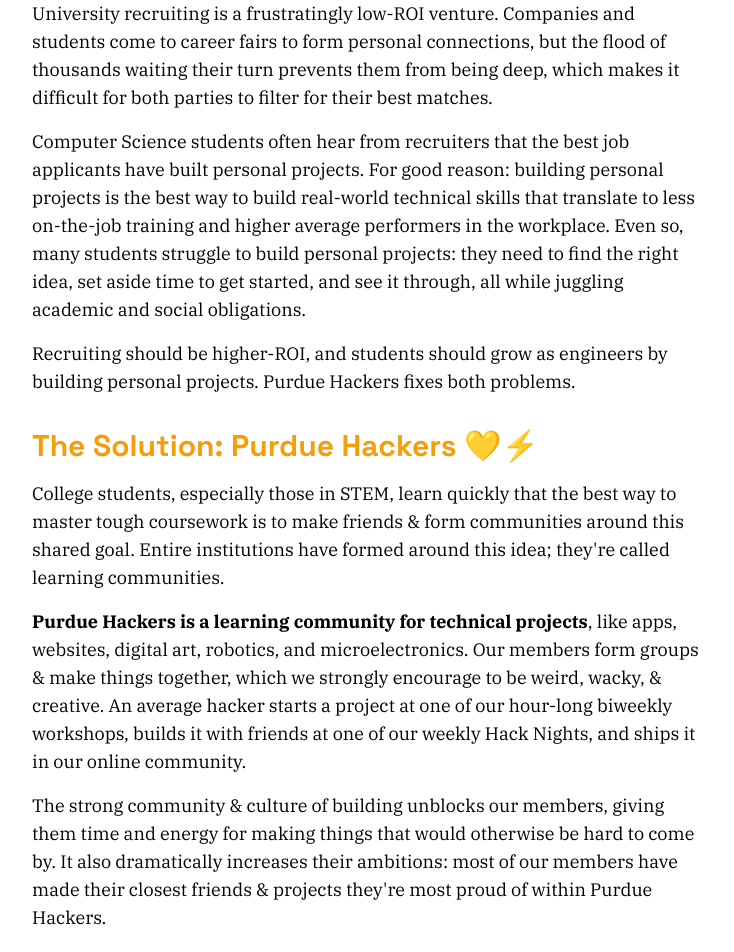
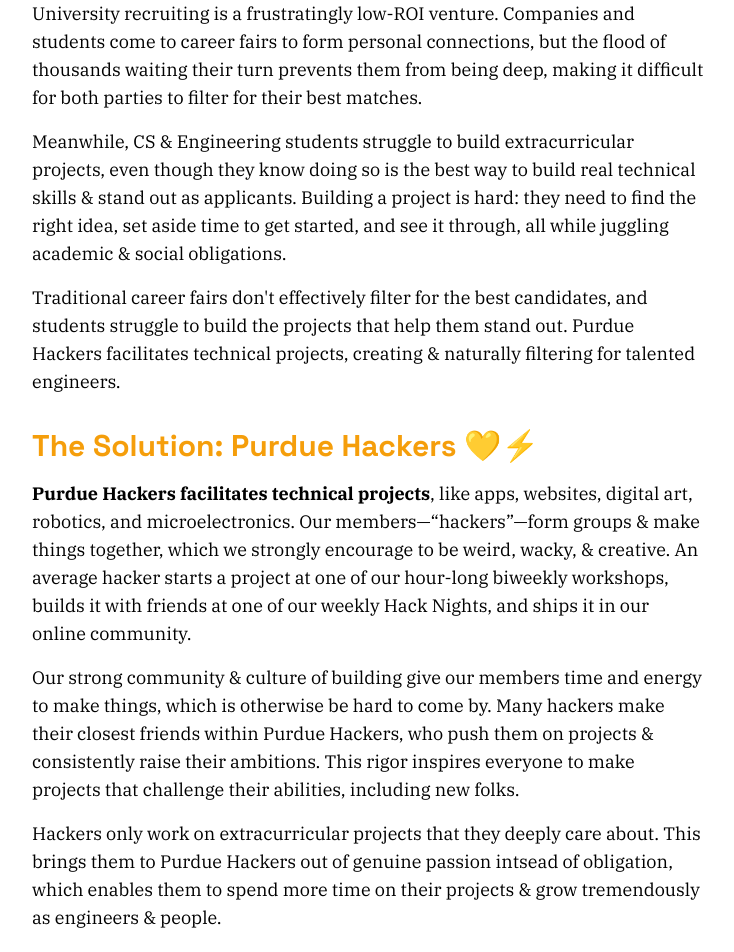
Before and after one commit to purduehackers/site, a Next.js app: page /sponsor in a window 1280 px wide. Shown: the part 420-1372 px from the top of the page, without its empty margins (272-1006 px from the left). Built offline with nearby package versions, Linux system fonts and the light colour scheme.

Commit message:
Update the beginning
not done yet

```diff
--- a/components/sponsor/sponsor.mdx
+++ b/components/sponsor/sponsor.mdx
@@ -6,19 +6,19 @@ Founded in 2013, Purdue Hackers is an organization of Purdue students who ship c
 
 # The Problem
 
-University recruiting is a frustratingly low-ROI venture. Companies and students come to career fairs to form personal connections, but the flood of thousands waiting their turn prevents them from being deep, which makes it difficult for both parties to filter for their best matches.
+University recruiting is a frustratingly low-ROI venture. Companies and students come to career fairs to form personal connections, but the flood of thousands waiting their turn prevents them from being deep, making it difficult for both parties to filter for their best matches.
 
-Computer Science students often hear from recruiters that the best job applicants have built personal projects. For good reason: building personal projects is the best way to build real-world technical skills that translate to less on-the-job training and higher average performers in the workplace. Even so, many students struggle to build personal projects: they need to find the right idea, set aside time to get started, and see it through, all while juggling academic and social obligations.
+Meanwhile, CS & Engineering students struggle to build extracurricular projects, even though they know doing so is the best way to build real technical skills & stand out as applicants. Building a project is hard: they need to find the right idea, set aside time to get started, and see it through, all while juggling academic & social obligations.
 
-Recruiting should be higher-ROI, and students should grow as engineers by building personal projects. Purdue Hackers fixes both problems.
+Traditional career fairs don't effectively filter for the best candidates, and students struggle to build the projects that help them stand out. Purdue Hackers facilitates technical projects, creating & naturally filtering for talented engineers.
 
 # The Solution: Purdue Hackers 💛⚡
 
-College students, especially those in STEM, learn quickly that the best way to master tough coursework is to make friends & form communities around this shared goal. Entire institutions have formed around this idea; they're called learning communities.
+**Purdue Hackers facilitates technical projects**, like apps, websites, digital art, robotics, and microelectronics. Our members—“hackers”—form groups & make things together, which we strongly encourage to be weird, wacky, & creative. An average hacker starts a project at one of our hour-long biweekly workshops, builds it with friends at one of our weekly Hack Nights, and ships it in our online community.
 
-**Purdue Hackers is a learning community for technical projects**, like apps, websites, digital art, robotics, and microelectronics. Our members form groups & make things together, which we strongly encourage to be weird, wacky, & creative. An average hacker starts a project at one of our hour-long biweekly workshops, builds it with friends at one of our weekly Hack Nights, and ships it in our online community.
+Our strong community & culture of building give our members time and energy to make things, which is otherwise be hard to come by. Many hackers make their closest friends within Purdue Hackers, who push them on projects & consistently raise their ambitions. This rigor inspires everyone to make projects that challenge their abilities, including new folks.
 
-The strong community & culture of building unblocks our members, giving them time and energy for making things that would otherwise be hard to come by. It also dramatically increases their ambitions: most of our members have made their closest friends & projects they're most proud of within Purdue Hackers.
+Hackers only work on extracurricular projects that they deeply care about. This brings them to Purdue Hackers out of genuine passion intsead of obligation, which enables them to spend more time on their projects & grow tremendously as engineers & people.
 
 **The result is an extraordinarily high concentration of talented & motivated engineers.** Hackers have gone on to intern and work at highly-respected companies like Apple, Google, Figma, & Vercel, as well as start their own companies.
 
```
